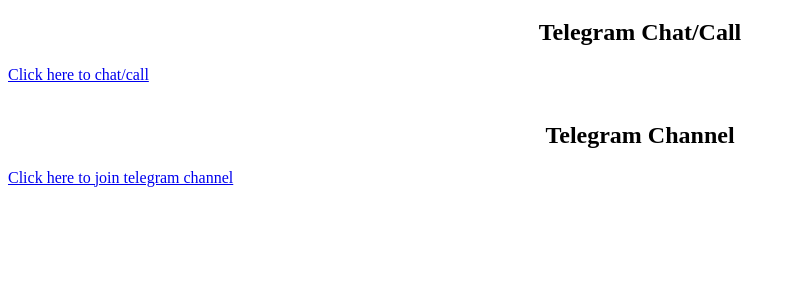
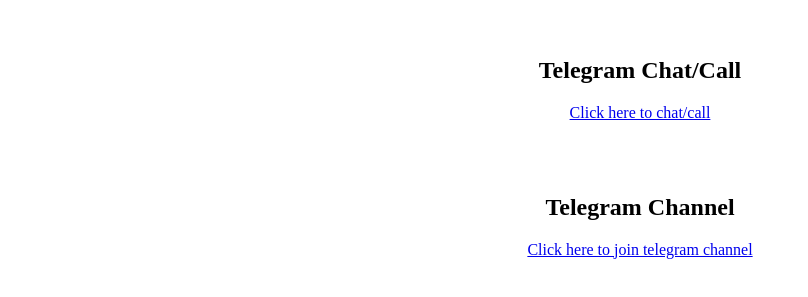
Before and after one commit to AbdurRahmanG/telegram, a plain HTML site: page index.html in a window 1280 px wide. Shown: the part 61-358 px from the top of the page, without its empty margins (0-808 px from the left). Drawn offline with Linux system fonts and the light colour scheme.

Commit message:
Update index.html

```diff
--- a/index.html
+++ b/index.html
@@ -21,7 +21,7 @@
   <style>
     h1,
     h2,
-    a {
+    p {
     text-align: center;
     }
   </style>
@@ -32,10 +32,18 @@
   <!-- your content here... -->
   <h1>↓↓↓ Join ↓↓↓</h1>
 
+  <br>
+
   <h2>Telegram Chat/Call</h2>
-  <a href="https://www.telegram.dog/AbdurRahmanGDotCom" target="_blank">Click here to chat/call</a>
+  <p>
+    <a href="https://www.telegram.dog/AbdurRahmanGDotCom" target="_blank">Click here to chat/call</a>
+  </p>
+
   <br><br>
+
   <h2>Telegram Channel</h2>
-  <a href="https://www.telegram.dog/AbdurRahmanG" target="_blank">Click here to join telegram channel</a>
+  <p>
+    <a href="https://www.telegram.dog/AbdurRahmanG" target="_blank">Click here to join telegram channel</a>
+  </p>
 </body>
 </html>
```
